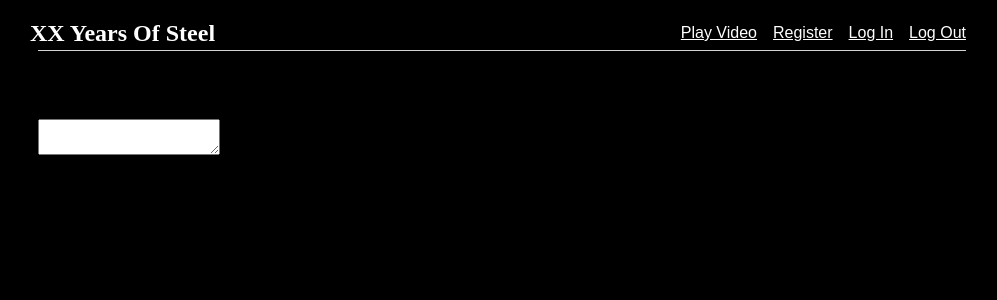
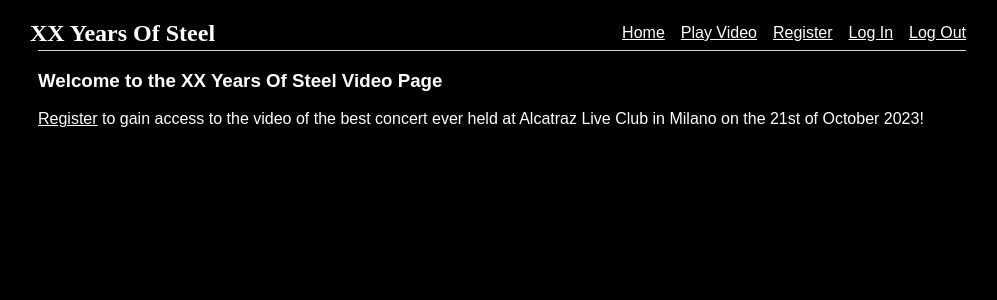
Before and after one commit to EdoardoCarlesi/DownloadPortal, a Flask app: template xxyears/templates/video/index.html in a window 1280 px wide. Shown: the top 300 px of the page, without its empty margins (138-1135 px from the left). Run offline with Flask 3, Linux system fonts and the light colour scheme; the template is opened without the code that fills it, so the values that code supplies are empty.

Commit message:
html styles

```diff
--- a/xxyears/static/style.css
+++ b/xxyears/static/style.css
@@ -9,7 +9,7 @@ nav h1 a { text-decoration: none; padding: 0.25rem 0.5rem; }
 nav ul  { display: flex; list-style: none; margin: 0; padding: 0; }
 nav ul li a, nav ul li span, header .action { display: block; padding: 0.5rem; }
 .flash { margin: 1em 0; padding: 1em; background: lightgray; border: 2px solid black; }
-.content { padding: 0 1rem 1rem; background: black}
+.content { padding: 0 1rem 1rem; background: black; color: white}
 .content > header { border-bottom: 1px solid lightgray; display: flex; align-items: flex-end; }
 .content > header h1 { flex: auto; margin: 1rem 0 0.25rem 0; }
 .content > header h1 { flex: auto; margin: 1rem 0 0.25rem 0; color: white}
--- a/xxyears/templates/base.html
+++ b/xxyears/templates/base.html
@@ -8,6 +8,7 @@
       <li><span>{{ g.user['username'] }}</span>
       <li><a href="{{ url_for('auth.logout') }}">Log Out</a>
     {% else %}
+      <li><a href="{{ url_for('index') }}">Home</a>
       <li><a href="{{ url_for('video.play') }}">Play Video</a>
       <li><a href="{{ url_for('auth.register') }}">Register</a>
       <li><a href="{{ url_for('auth.login') }}">Log In</a>
--- a/xxyears/templates/video/index.html
+++ b/xxyears/templates/video/index.html
@@ -4,10 +4,14 @@
 {% endblock %}
 
 {% block content %}
-<h2>
-{% block title %}Welcome to the XX Years Of Steel Video Page{% endblock %}</h2>
-  <textarea>
-Register to gain access to the video of the best concert ever held at Alcatraz Live Club in Milano on the 21st of October 2023!
-</textarea>
+<h3>
+	<p>
+	<p>
+	<p>
+	{% block title %}Welcome to the XX Years Of Steel Video Page{% endblock %}
+</h3>
+	<p>
+	<a href='auth/register.html'>Register</a> to gain access to the video of the best concert ever held at Alcatraz Live Club in Milano on the 21st of October 2023!
+	<p>
 
 {% endblock %}
```
